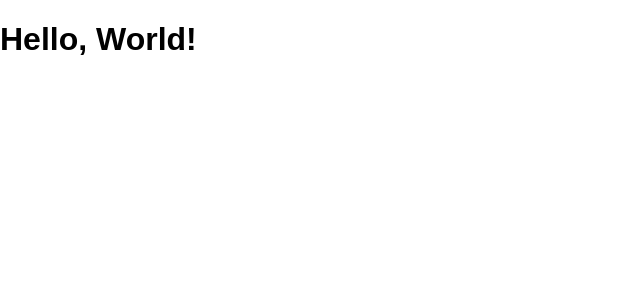
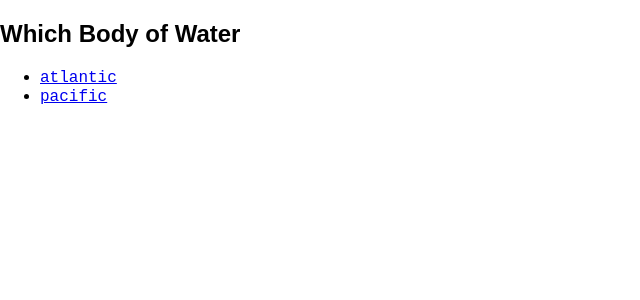
Before and after one commit to bdog72/react-router, a React app: page / in a window 1280 px wide. Shown: the top 300 px of the page, without its empty margins (0-640 px from the left). Built offline with nearby package versions, Linux system fonts and the light colour scheme.

Commit message:
just starting

```diff
--- a/src/components/App.js
+++ b/src/components/App.js
@@ -1,12 +1,21 @@
 import React, { Component } from 'react'
 
-class App extends Component {
-
+export default class App extends Component {
   render () {
     return <div>
-      <h1>Hello, World!</h1>
+      <h2>Which Body of Water</h2>
+      <ul>
+        <li>
+          <a href='/atlantic'>
+            <code>atlantic</code>
+          </a>
+        </li>
+        <li>
+          <a href='/pacific'>
+            <code>pacific</code>
+          </a>
+        </li>
+      </ul>
     </div>
   }
 }
-
-export default App
```
